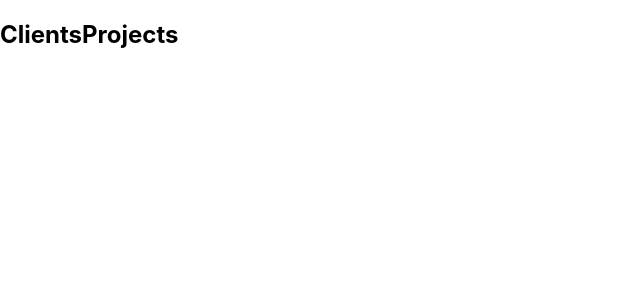
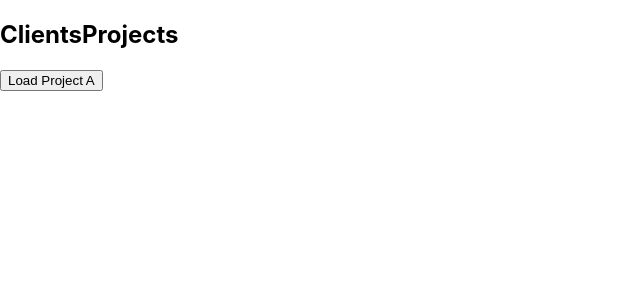
Before and after one commit to martinsgabriel1956/next_file-based_routing, a Next.js app: page /clients/biel in a window 1280 px wide. Shown: the top 300 px of the page, without its empty margins (0-640 px from the left). Built offline with nearby package versions, Linux system fonts and the light colour scheme.

Commit message:
feat: Creating navigation programmatically

```diff
--- a/pages/clients/[id]/index.js
+++ b/pages/clients/[id]/index.js
@@ -1,8 +1,21 @@
-import { useRouter } from 'next/router';
+import { route } from "next/dist/server/router";
+import { useRouter } from "next/router";
 
 export default function ClientsProjects() {
   const router = useRouter();
-  console.log(router.query)
+  console.log(router.query);
 
-  return <h2>ClientsProjects</h2>;
+  function handleLoadProject() {
+    router.push({
+      pathname: '/clients/gabriel/projecta',
+      query: {id: 'Gabriel', clientproject_id: 'projecta'}
+    });
+  }
+
+  return (
+    <>
+      <h2>ClientsProjects</h2>
+      <button onClick={handleLoadProject}>Load Project A</button>
+    </>
+  );
 }
```
